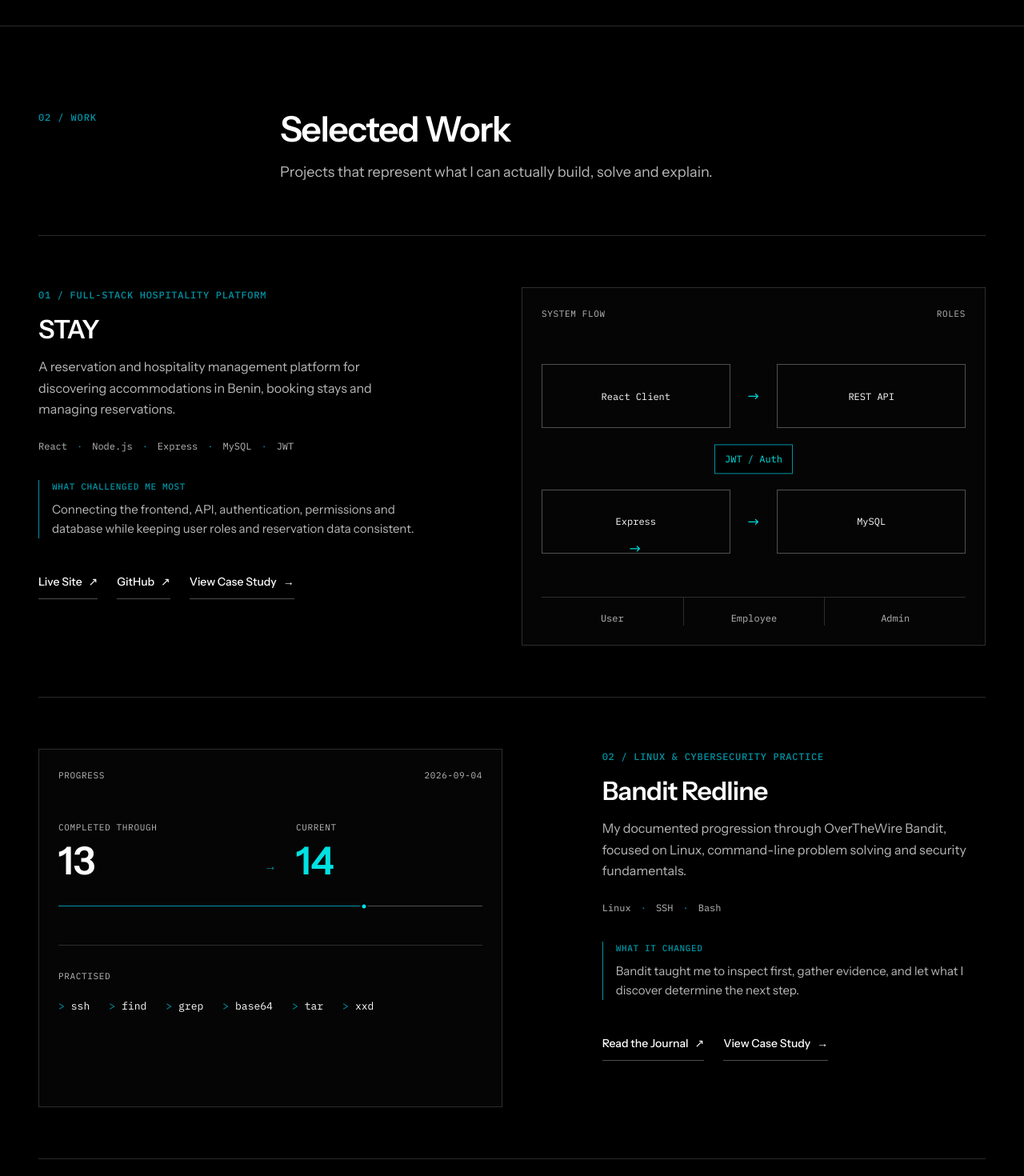
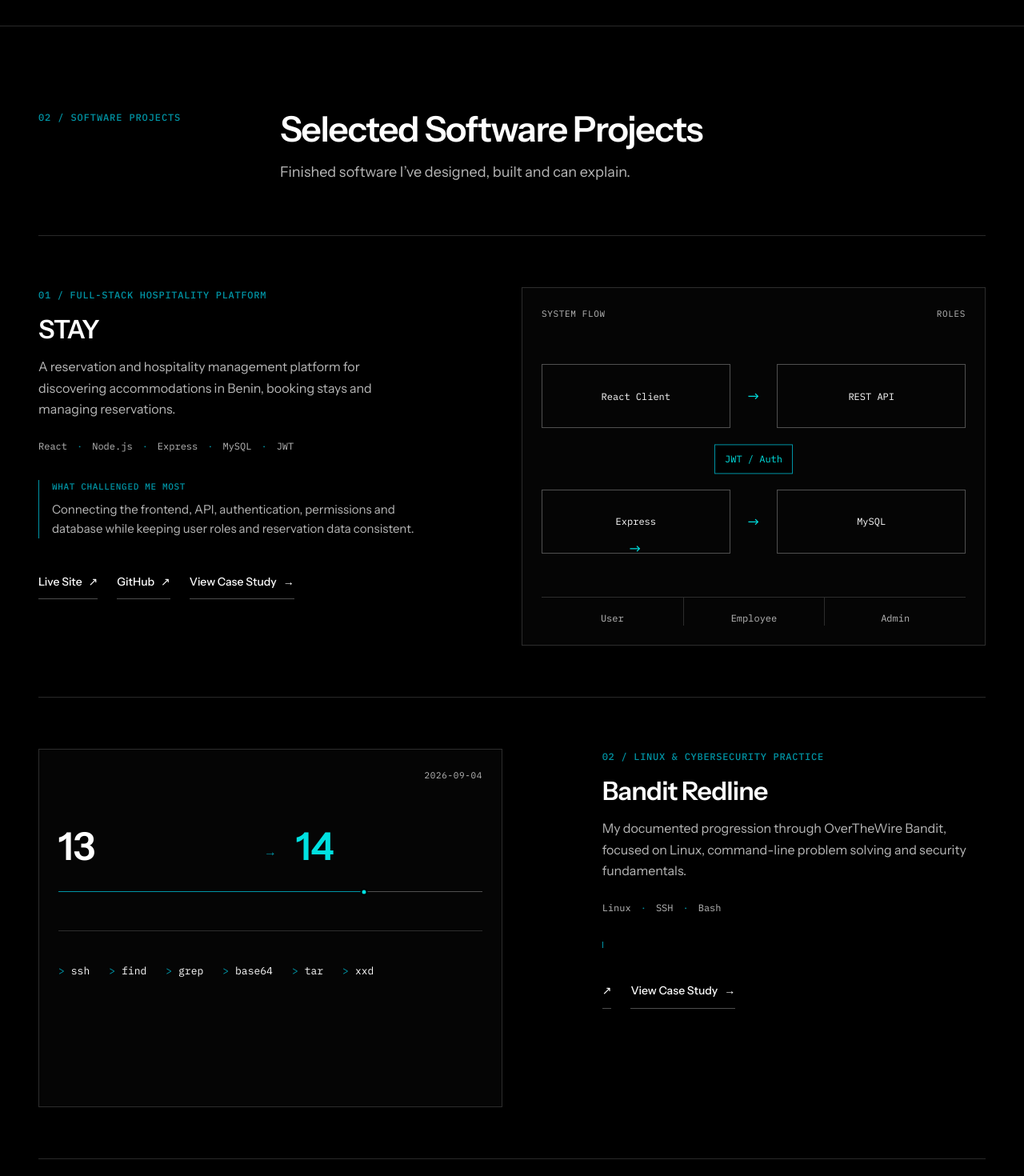
Before and after one commit to emma-dasilva-dev/emma-dasilva-portfolio, a Next.js app: page /en in a window 1280 px wide. Shown: the part 700-2170 px from the top of the page at 80% size. Built offline with nearby package versions, Linux system fonts and the light colour scheme.

Commit message:
refactor: define software projects section copy

```diff
--- a/src/content/work.ts
+++ b/src/content/work.ts
@@ -6,61 +6,38 @@ interface WorkContent {
   intro: string;
   challengeLabel: string;
   stayChallenge: string;
-  banditChangeLabel: string;
-  banditChange: string;
   liveSite: string;
   github: string;
   viewCaseStudy: string;
-  readJournal: string;
   architectureLabel: string;
   rolesLabel: string;
-  progressLabel: string;
-  completedLabel: string;
-  currentLabel: string;
-  commandsLabel: string;
 }
 
 export const workContent: Record<Locale, WorkContent> = {
   en: {
-    sectionNumber: "02 / Work",
-    heading: "Selected Work",
-    intro: "Projects that represent what I can actually build, solve and explain.",
+    sectionNumber: "02 / Software Projects",
+    heading: "Selected Software Projects",
+    intro: "Finished software I’ve designed, built and can explain.",
     challengeLabel: "What challenged me most",
     stayChallenge:
       "Connecting the frontend, API, authentication, permissions and database while keeping user roles and reservation data consistent.",
-    banditChangeLabel: "What it changed",
-    banditChange:
-      "Bandit taught me to inspect first, gather evidence, and let what I discover determine the next step.",
     liveSite: "Live Site",
     github: "GitHub",
     viewCaseStudy: "View Case Study",
-    readJournal: "Read the Journal",
     architectureLabel: "System flow",
     rolesLabel: "Roles",
-    progressLabel: "Progress",
-    completedLabel: "Completed through",
-    currentLabel: "Current",
-    commandsLabel: "Practised",
   },
   fr: {
-    sectionNumber: "02 / Projets",
-    heading: "Projets sélectionnés",
-    intro: "Des projets qui montrent ce que je sais réellement construire, résoudre et expliquer.",
+    sectionNumber: "02 / Projets logiciels",
+    heading: "Projets logiciels sélectionnés",
+    intro: "Des logiciels finalisés que j’ai conçus, développés et que je peux expliquer.",
     challengeLabel: "Mon principal défi",
     stayChallenge:
       "Relier le frontend, l’API, l’authentification, les permissions et la base de données tout en gardant les rôles et les réservations cohérents.",
-    banditChangeLabel: "Ce que cela a changé",
-    banditChange:
-      "Bandit m’a appris à observer d’abord, rassembler des preuves et laisser ce que je découvre guider l’étape suivante.",
     liveSite: "Voir le site",
     github: "GitHub",
     viewCaseStudy: "Voir l’étude de cas",
-    readJournal: "Lire le journal",
     architectureLabel: "Flux système",
     rolesLabel: "Rôles",
-    progressLabel: "Progression",
-    completedLabel: "Terminé jusqu’au niveau",
-    currentLabel: "Niveau actuel",
-    commandsLabel: "Pratiqué",
   },
 };
```
